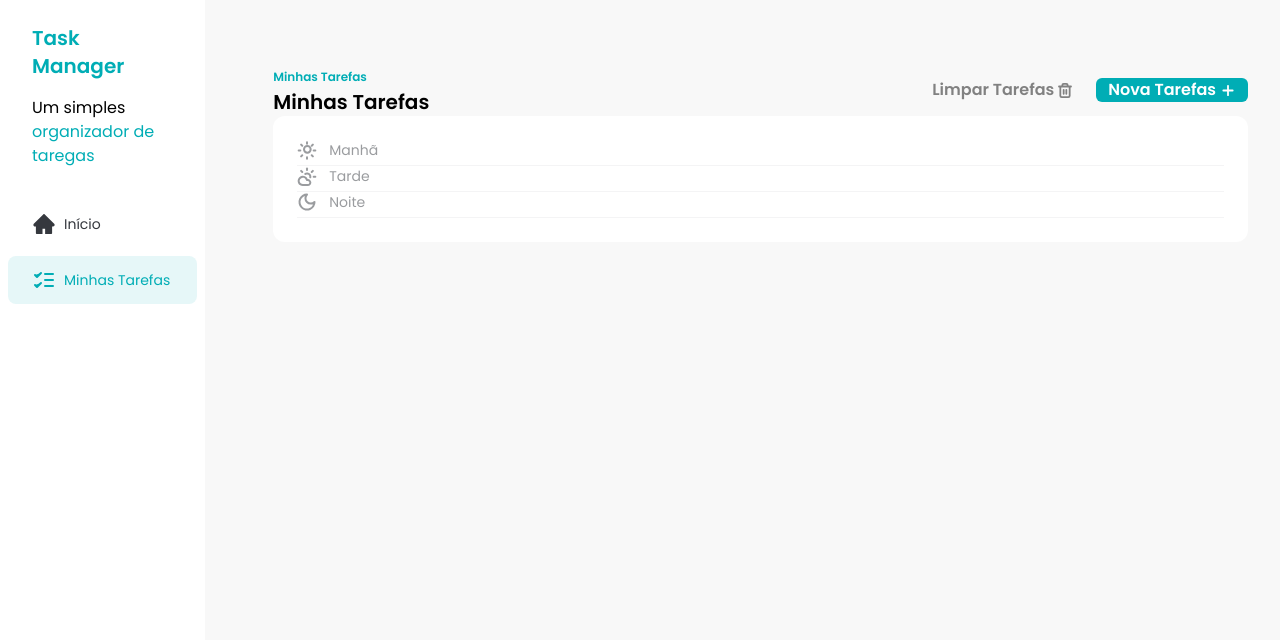
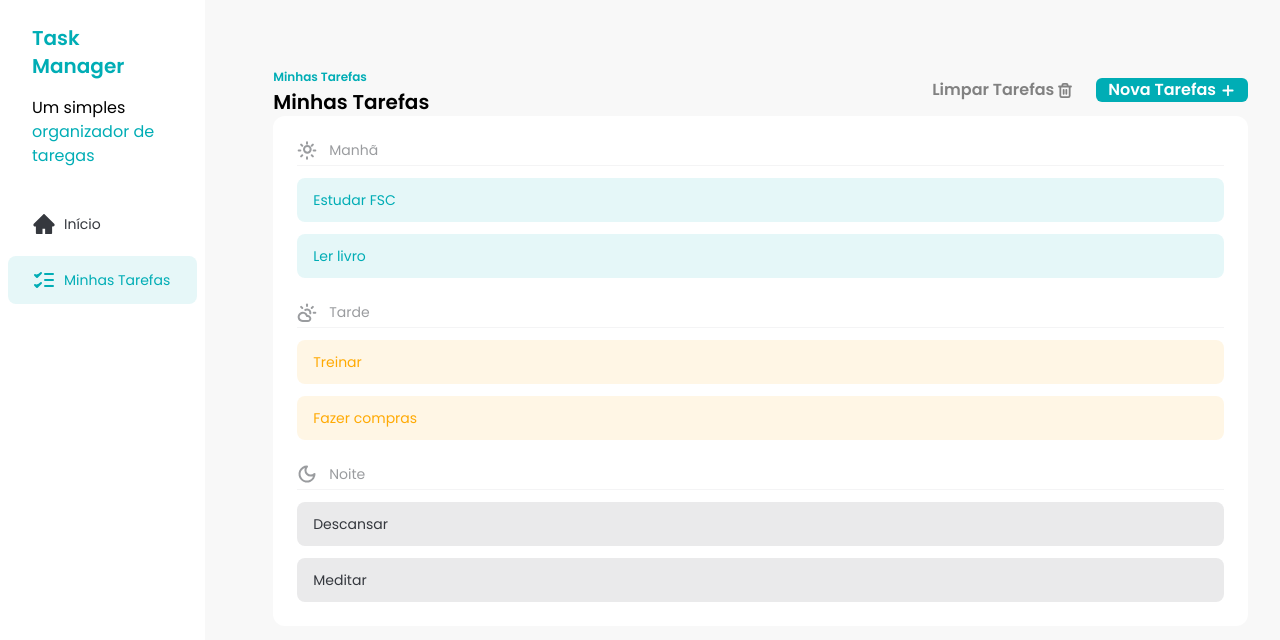
Before and after one commit to lucasduartexyz/task-manager, a React (Vite) app: page / in a window 1280 px wide. Shown: the top 640 px of the page. Built offline with nearby package versions, Linux system fonts and the light colour scheme.

Commit message:
feat: ensure task are listed on Tasks component

```diff
--- /dev/null
+++ b/src/components/TaskItem.jsx
@@ -0,0 +1,23 @@
+const TaskItem = ({ task }) => {
+  const getStatusClasses = () => {
+    if (task.status === "done") {
+      return "bg-[rgba(0,173,181,0.1)] text-[#00ADB5]"
+    }
+    if (task.status === "in_progress") {
+      return "bg-[rgba(255,170,4,0.1)] text-[#FFAA04]"
+    }
+    if (task.status === "not_started") {
+      return "bg-[rgba(53,56,62,0.1)] text-[#35383E]"
+    }
+  }
+
+  return (
+    <div
+      className={`flex items-center gap-2 rounded-lg px-4 py-3 text-sm ${getStatusClasses()}`}
+    >
+      {task.title}
+    </div>
+  )
+}
+
+export default TaskItem
--- a/src/components/Tasks.jsx
+++ b/src/components/Tasks.jsx
@@ -5,8 +5,15 @@
 import SunIcon from "../assets/icons/sun.svg?react"
 import MoonIcon from "../assets/icons/moon.svg?react"
 import CloudSun from "../assets/icons/cloud-sun.svg?react"
+import { useState } from "react"
+import TASKS from "../constants/tasks"
+import TaskItem from "./TaskItem"
 
 const Tasks = () => {
+  const [tasks] = useState(TASKS)
+  const morningTasks = tasks.filter((tasks) => tasks.time === "morning")
+  const afternoonTasks = tasks.filter((tasks) => tasks.time === "afternoon")
+  const eveningTasks = tasks.filter((tasks) => tasks.time === "evening")
   return (
     <div className="w-full px-8 py-16">
       <div className="flex w-full justify-between">
@@ -32,14 +39,24 @@
       <div className="rounded-xl bg-white p-6">
         <div className="space-y-3">
           <TasksSeparator icon={<SunIcon />} title="Manhã" />
+
+          {morningTasks.map((task) => (
+            <TaskItem key={task.id} task={task} />
+          ))}
         </div>
 
-        <div className="space-y-3">
+        <div className="my-6 space-y-3">
           <TasksSeparator icon={<CloudSun />} title="Tarde" />
+          {afternoonTasks.map((task) => (
+            <TaskItem key={task.id} task={task} />
+          ))}
         </div>
 
         <div className="space-y-3">
           <TasksSeparator icon={<MoonIcon />} title="Noite" />
+          {eveningTasks.map((task) => (
+            <TaskItem key={task.id} task={task} />
+          ))}
         </div>
       </div>
     </div>
--- /dev/null
+++ b/src/constants/tasks.js
@@ -0,0 +1,46 @@
+const TASKS = [
+  {
+    id: 1,
+    title: "Estudar FSC",
+    description: "Estudar para a prova de FSC",
+    time: "morning",
+    status: "done",
+  },
+  {
+    id: 2,
+    title: "Ler livro",
+    description: "Ler o livro de matemática",
+    time: "morning",
+    status: "done",
+  },
+  {
+    id: 3,
+    title: "Treinar",
+    description: "Treinar para a competição de natação",
+    time: "afternoon",
+    status: "in_progress",
+  },
+  {
+    id: 4,
+    title: "Fazer compras",
+    description: "Comprar os ingredientes para o jantar",
+    time: "afternoon",
+    status: "in_progress",
+  },
+  {
+    id: 5,
+    title: "Descansar",
+    description: "Assistir um filme com a família",
+    time: "evening",
+    status: "not_started",
+  },
+  {
+    id: 6,
+    title: "Meditar",
+    description: "Meditar por 10 minutos",
+    time: "evening",
+    status: "not_started",
+  },
+]
+
+export default TASKS
```
